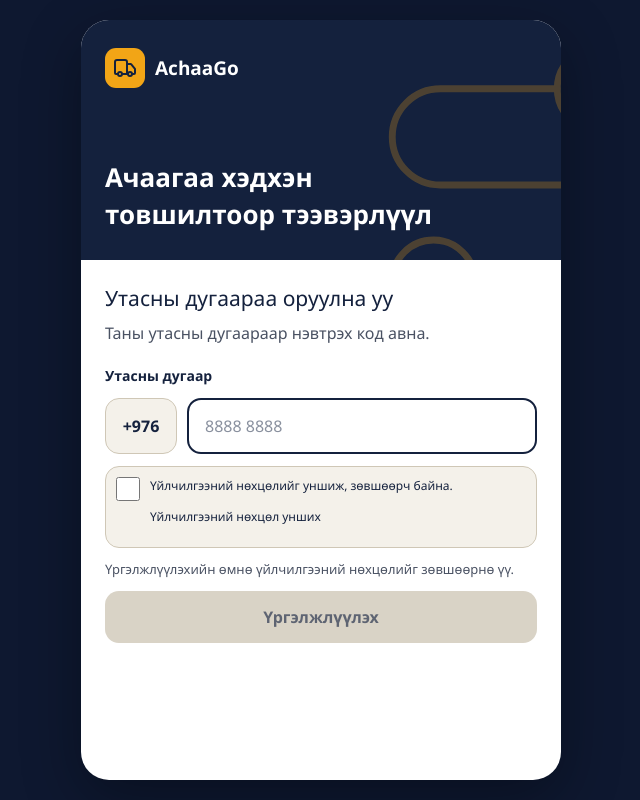
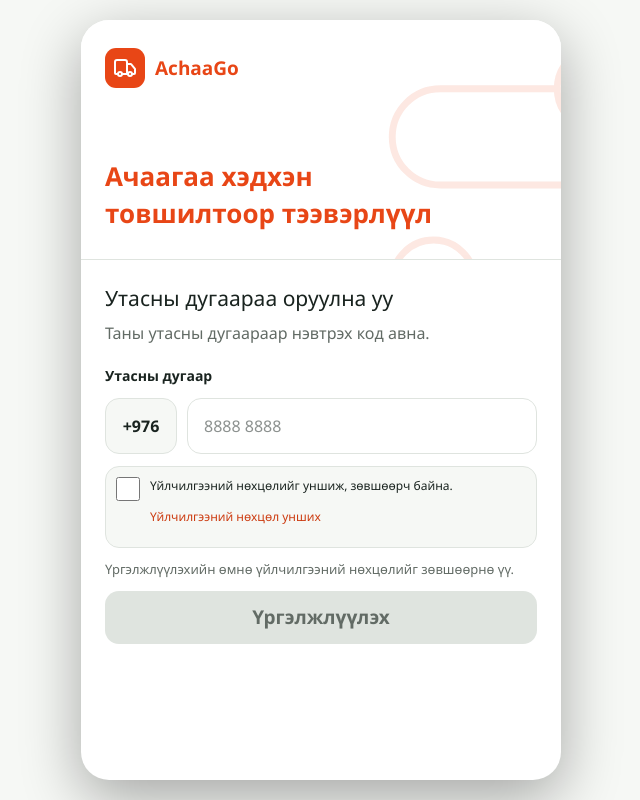
Before and after one commit to AchaaGo/AchaaGo, a Next.js app in the folder apps/web/: page / in a window 1280 px wide. Shown: the whole page, without its empty margins (319-959 px from the left). Built offline with nearby package versions, Linux system fonts and the light colour scheme.

Commit message:
Apply orange and forest green brand palette

```diff
--- a/apps/web/src/app/globals.css
+++ b/apps/web/src/app/globals.css
@@ -6,7 +6,7 @@
 @import "@fontsource/unbounded/600.css";
 @import "@fontsource/unbounded/700.css";
 
-:root { --ink:#14213d; --ink-deep:#0e1830; --ground:#f4f1ea; --surface:#fff; --accent:#f2a516; --accent-soft:#fff6e0; --line:#e2dccf; --line-strong:#cfc7b6; --muted:#4a5263; --error:#b42318; }
+:root { --ink:#19231F; --ink-deep:#183D30; --ground:#F6F8F5; --surface:#FFFFFF; --accent:#E84616; --accent-hover:#CC3B10; --accent-soft:#FFF7F2; --line:#DFE4DF; --line-strong:#DFE4DF; --muted:#626B65; --mint:#B1D6C3; --error:#b42318; }
 * { box-sizing:border-box; }
 html,body { margin:0; min-height:100%; background:var(--ground); color:var(--ink); font-family:"Golos Text","Segoe UI",system-ui,sans-serif; }
 body { min-height:100dvh; }
@@ -17,15 +17,15 @@ button:focus-visible,input:focus-visible,select:focus-visible,a:focus-visible {
 .shell { min-height:100dvh; position:relative; overflow:hidden; background:var(--ground); }
 .phone { min-height:100dvh; width:100%; max-width:480px; margin:auto; position:relative; overflow:hidden; background:white; }
 .btn { min-height:52px; border:0; border-radius:14px; padding:0 18px; font-weight:700; cursor:pointer; display:inline-flex; align-items:center; justify-content:center; gap:9px; }
-.btn:disabled { background:#d9d3c6!important; color:#5e6472!important; cursor:not-allowed; }
-.btn-primary { background:var(--ink); color:white; }
-.btn-accent { background:var(--accent); color:var(--ink); }
+.btn:disabled { background:var(--line)!important; color:var(--muted)!important; cursor:not-allowed; }
+.btn-primary { background:var(--accent); color:white; font-size:19px; font-weight:700; }
+.btn-accent { background:var(--accent); color:white; font-size:19px; font-weight:700; }
 .btn-outline { background:white; border:2px solid var(--ink); }
-.icon-btn { width:48px; height:48px; border-radius:50%; border:0; background:white; box-shadow:0 4px 14px #14213d24; display:grid; place-items:center; cursor:pointer; }
-.field { width:100%; height:56px; border:2px solid var(--ink); border-radius:14px; padding:0 16px; background:white; color:var(--ink); }
+.icon-btn { width:48px; height:48px; border-radius:50%; border:0; background:white; box-shadow:0 4px 14px #183d3024; display:grid; place-items:center; cursor:pointer; }
+.field { width:100%; height:56px; border:1px solid var(--line); border-radius:14px; padding:0 16px; background:white; color:var(--ink); }
 .field-soft { border:1px solid var(--line-strong); background:var(--ground); }
-.sheet { position:absolute; inset:auto 0 0; background:white; border-radius:24px 24px 0 0; padding:12px 20px calc(22px + env(safe-area-inset-bottom)); box-shadow:0 -8px 28px #14213d24; z-index:4; }
-.grab { width:40px; height:5px; border-radius:3px; background:#d9d3c6; margin:0 auto 18px; }
+.sheet { position:absolute; inset:auto 0 0; background:white; border-radius:24px 24px 0 0; padding:12px 20px calc(22px + env(safe-area-inset-bottom)); box-shadow:0 -8px 28px #183d3024; z-index:4; }
+.grab { width:40px; height:5px; border-radius:3px; background:var(--line); margin:0 auto 18px; }
 .card { border:1px solid var(--line); border-radius:18px; background:white; }
 .map { position:absolute; inset:0; background:#ece7dc; overflow:hidden; }
 .map:before { content:""; position:absolute; inset:-30px; background:linear-gradient(96deg,transparent 10%,white 10% 12%,transparent 12% 46%,white 46% 49%,transparent 49% 76%,white 76% 78%,transparent 78%),linear-gradient(5deg,transparent 25%,white 25% 27%,transparent 27% 53%,white 53% 56%,transparent 56% 79%,white 79% 81%,transparent 81%); opacity:.8; }
@@ -48,9 +48,9 @@ button:focus-visible,input:focus-visible,select:focus-visible,a:focus-visible {
 .table-wrap { overflow:auto; border:1px solid var(--line); border-radius:18px; background:white; }
 table { width:100%; border-collapse:collapse; }
 th,td { padding:14px 16px; text-align:left; border-bottom:1px solid var(--line); white-space:nowrap; }
-th { font-size:13px; color:var(--muted); background:#faf8f3; }
+th { font-size:13px; color:var(--muted); background:var(--ground); }
 .badge { display:inline-flex; align-items:center; border-radius:99px; padding:5px 9px; font-size:12px; font-weight:700; background:var(--accent-soft); }
-@media (min-width:800px) { .customer-desktop { background:var(--ink-deep); padding:20px; } .phone { min-height:calc(100dvh - 40px); height:844px; max-height:calc(100dvh - 40px); border-radius:28px; box-shadow:0 18px 60px #0005; } }
+@media (min-width:800px) { .customer-desktop { background:var(--ground); padding:20px; } .phone { min-height:calc(100dvh - 40px); height:844px; max-height:calc(100dvh - 40px); border-radius:28px; box-shadow:0 18px 60px #0005; } }
 @media (max-width:780px) { .admin-shell { display:block; } .sidebar { padding:16px; display:flex; align-items:center; justify-content:space-between; } .admin-main { padding:18px; } }
 
 /* Customer screens scroll naturally, including short windows and enlarged text. */
@@ -65,9 +65,9 @@ th { font-size:13px; color:var(--muted); background:#faf8f3; }
 .auth-screen .error, .customer-screen .error { padding:12px 14px; border:1px solid #ecc3bb; border-radius:12px; background:#fff4f1; overflow-wrap:anywhere; }
 .sr-only { position:absolute; width:1px; height:1px; padding:0; margin:-1px; overflow:hidden; clip:rect(0,0,0,0); white-space:nowrap; border:0; }
 .auth-screen { display:flex; flex-direction:column; }
-.auth-hero { position:relative; display:flex; flex-direction:column; justify-content:space-between; gap:36px; min-height:240px; padding:28px 24px; background:var(--ink); color:white; overflow:hidden; }
-.auth-hero h1 { font-family:"Golos Text","Segoe UI",system-ui,sans-serif; font-weight:700; position:relative; font-size:clamp(21px,5.6vw,26px); line-height:1.4; margin:0; text-wrap:balance; }
-.auth-route-art { position:absolute; right:-120px; top:0; color:var(--accent); opacity:.25; pointer-events:none; }
+.auth-hero { position:relative; display:flex; flex-direction:column; justify-content:space-between; gap:36px; min-height:240px; padding:28px 24px; background:var(--surface); color:var(--ink); border-bottom:1px solid var(--line); overflow:hidden; }
+.auth-hero h1 { color:var(--accent); font-family:"Golos Text","Segoe UI",system-ui,sans-serif; font-weight:700; position:relative; font-size:clamp(21px,5.6vw,26px); line-height:1.4; margin:0; text-wrap:balance; }
+.auth-route-art { position:absolute; right:-120px; top:0; color:var(--accent); opacity:.12; pointer-events:none; }
 .auth-body { padding:24px 24px calc(24px + env(safe-area-inset-bottom)); display:flex; flex:1; flex-direction:column; gap:20px; }
 .auth-body h2 { font-size:21px; line-height:1.4; margin:0 0 8px; }
 .auth-body p { margin:0; }
@@ -101,20 +101,20 @@ th { font-size:13px; color:var(--muted); background:#faf8f3; }
 .service-card small { font-size:13px; }
 .service-card .service-price { margin-top:auto; padding-top:4px; font-size:13px; }
 .service-icon { flex-shrink:0; width:44px; height:44px; border-radius:12px; background:var(--ink); color:var(--accent); display:grid; place-items:center; }
-.route-search { position:sticky; top:0; z-index:6; padding:14px 16px 12px; background:white; border-bottom:1px solid var(--line); box-shadow:0 4px 18px #14213d12; }
+.route-search { position:sticky; top:0; z-index:6; padding:14px 16px 12px; background:white; border-bottom:1px solid var(--line); box-shadow:0 4px 18px #183d3012; }
 .route-heading { display:flex; align-items:center; gap:10px; margin-bottom:10px; }
 .route-heading .icon-btn { flex-shrink:0; box-shadow:none; background:var(--ground); }
 .route-heading div { min-width:0; }
 .route-heading h1 { font-size:17px; margin:0; }
 .route-heading small { color:var(--muted); }
 .destination-field { display:flex; align-items:center; gap:10px; padding:0 10px 0 14px; border:2px solid var(--ink); border-radius:14px; background:white; }
-.destination-field:focus-within { box-shadow:0 0 0 3px var(--accent-soft); border-color:#946000; }
+.destination-field:focus-within { box-shadow:0 0 0 3px var(--accent-soft); border-color:var(--accent); }
 .destination-field > svg { flex-shrink:0; }
 .destination-field input { flex:1; width:100%; height:52px; padding:0; border:0; background:transparent; color:var(--ink); font-weight:600; }
 .destination-field input:focus-visible { outline:0; box-shadow:none; }
 .clear-search { flex-shrink:0; width:44px; height:44px; border:0; border-radius:10px; background:var(--ground); display:grid; place-items:center; cursor:pointer; }
 .search-feedback { font-size:13px; color:var(--muted); margin:8px 0 0; }
-.suggest-list { position:absolute; top:100%; left:12px; right:12px; margin-top:4px; padding:4px; max-height:min(320px,45dvh); overflow-y:auto; overscroll-behavior:contain; border:1px solid var(--line-strong); border-radius:16px; background:white; box-shadow:0 10px 28px #14213d30; }
+.suggest-list { position:absolute; top:100%; left:12px; right:12px; margin-top:4px; padding:4px; max-height:min(320px,45dvh); overflow-y:auto; overscroll-behavior:contain; border:1px solid var(--line-strong); border-radius:16px; background:white; box-shadow:0 10px 28px #183d3030; }
 .suggest-option { width:100%; min-height:56px; padding:12px; border:0; border-radius:10px; background:white; display:flex; align-items:center; gap:12px; text-align:left; cursor:pointer; overflow-wrap:anywhere; }
 .suggest-option + .suggest-option { border-top:1px solid var(--line); }
 .suggest-option svg { flex-shrink:0; }
@@ -127,7 +127,7 @@ th { font-size:13px; color:var(--muted); background:#faf8f3; }
 .section-heading > span { font-size:13px; }
 .service-options { display:grid; gap:8px; }
 .service-option { display:flex; align-items:center; gap:10px; min-height:76px; width:100%; padding:12px; border:2px solid var(--line); border-radius:16px; background:white; text-align:left; cursor:pointer; }
-.service-option[aria-pressed="true"], .payment-options button[aria-pressed="true"] { border-color:var(--ink); background:var(--accent-soft); }
+.service-option[aria-pressed="true"], .payment-options button[aria-pressed="true"] { border-color:var(--accent); background:var(--accent-soft); }
 .service-description { flex:1; min-width:0; overflow-wrap:anywhere; }
 .service-description small { display:block; font-size:12px; color:var(--muted); }
 .service-amount { flex-shrink:0; text-align:right; font-size:14px; }
@@ -144,20 +144,22 @@ th { font-size:13px; color:var(--muted); background:#faf8f3; }
 .status-card { border:1px solid var(--line); border-radius:14px; padding:14px; background:var(--ground); color:var(--muted); }
 .status-card p { margin:0 0 10px; }
 .flow-loading { display:grid; place-content:center; justify-items:center; gap:16px; background:var(--ink)!important; color:white; }
-.order-summary { display:grid; gap:12px; background:var(--ground); padding:16px; border-radius:16px; }
+.order-summary { display:grid; gap:12px; background:var(--ink-deep); color:var(--surface); padding:16px; border-radius:16px; }
 .summary-address { display:flex; gap:10px; min-width:0; overflow-wrap:anywhere; }
 .summary-address svg { flex-shrink:0; margin-top:3px; }
-.summary-address small { display:block; color:var(--muted); }
+.summary-address small { display:block; color:var(--mint); }
+.order-summary .muted { color:var(--mint); }
+.order-summary .summary-total { border-color:color-mix(in srgb,var(--mint) 30%,transparent); }
 .summary-total { display:flex; flex-wrap:wrap; justify-content:space-between; gap:8px; padding-top:12px; border-top:1px solid var(--line); }
 .summary-total strong { white-space:nowrap; }
 .rating-buttons { display:flex; justify-content:center; flex-wrap:wrap; gap:4px; }
 .rating-buttons button { display:grid; place-items:center; width:48px; height:48px; border:0; border-radius:12px; background:transparent; cursor:pointer; }
 .rating-buttons button[aria-pressed="true"] { background:var(--accent-soft); }
 .qpay-dialog { border:0; padding:22px; width:calc(100% - 32px); max-width:360px; max-height:calc(100dvh - 32px); border-radius:20px; background:white; color:var(--ink); text-align:center; box-shadow:0 18px 60px #0005; }
-.qpay-dialog::backdrop, .admin-drawer::backdrop, .admin-modal::backdrop { background:#0e183099; }
-.admin-drawer { position:fixed; inset:0 0 0 auto; margin:0; width:min(520px,100%); height:100%; max-height:100%; border:0; border-radius:0; background:white; padding:24px; box-shadow:-15px 0 50px #14213d33; overflow-y:auto; }
+.qpay-dialog::backdrop, .admin-drawer::backdrop, .admin-modal::backdrop { background:#183d3099; }
+.admin-drawer { position:fixed; inset:0 0 0 auto; margin:0; width:min(520px,100%); height:100%; max-height:100%; border:0; border-radius:0; background:white; padding:24px; box-shadow:-15px 0 50px #183d3033; overflow-y:auto; }
 .admin-modal { position:fixed; inset:0; margin:auto; border:0; background:transparent; padding:18px; max-width:100%; max-height:100%; display:flex; align-items:center; justify-content:center; }
-@media (hover:hover) { .service-card:hover, .service-option:hover, .suggest-option:hover { border-color:var(--ink); background:var(--accent-soft); } .auth-screen .btn-primary:hover:not(:disabled), .customer-screen .btn-primary:hover:not(:disabled) { background:#233858; } }
+@media (hover:hover) { .service-card:hover, .service-option:hover, .suggest-option:hover { border-color:var(--accent); background:var(--accent-soft); } .auth-screen .btn-primary:hover:not(:disabled), .customer-screen .btn-primary:hover:not(:disabled) { background:var(--accent-hover); } }
 @media (max-width:359px) { .auth-body,.auth-hero,.code-screen { padding-left:18px; padding-right:18px; } .customer-screen .sheet { padding-left:14px; padding-right:14px; } .service-option { flex-wrap:wrap; } .service-amount { margin-left:auto; } .service-grid { gap:8px; } .service-card { padding:10px; } }
 @media (max-height:650px) { .auth-hero { min-height:180px; gap:24px; padding-top:20px; padding-bottom:20px; } }
 @media (prefers-reduced-motion:reduce) { .auth-screen *, .customer-screen *, .suggest-list { animation:none!important; transition:none!important; scroll-behavior:auto!important; } }
@@ -168,4 +170,9 @@ th { font-size:13px; color:var(--muted); background:#faf8f3; }
 .terms-consent-label > span { min-width:0; padding-top:2px; }
 .terms-consent-text { display:block; }
 .terms-consent a { display:inline-flex; align-items:center; min-height:44px; color:var(--ink); font-size:12px; font-weight:500; text-underline-offset:3px; }
-.terms-consent:has(input:checked) { border-color:var(--ink); background:var(--accent-soft); }
+.terms-consent:has(input:checked) { border-color:var(--accent); background:var(--accent-soft); }
+
+/* Large bold labels retain contrast on the requested orange action color. */
+@media (hover:hover) { .btn-primary:hover:not(:disabled), .btn-accent:hover:not(:disabled) { background:var(--accent-hover); } }
+.service-icon { background:var(--ink-deep); color:var(--mint); }
+.terms-consent a { color:var(--accent-hover); }
--- a/apps/web/src/app/layout.tsx
+++ b/apps/web/src/app/layout.tsx
@@ -2,7 +2,7 @@ import type {Metadata, Viewport} from 'next';
 import './globals.css';
 
 export const metadata: Metadata = {title:'AchaaGo', description:'Улаанбаатар хотын ачаа тээврийн үйлчилгээ', icons:{icon:'/icon.svg'}};
-export const viewport: Viewport = {width:'device-width', initialScale:1, viewportFit:'cover', themeColor:'#14213D'};
+export const viewport: Viewport = {width:'device-width', initialScale:1, viewportFit:'cover', themeColor:'#E84616'};
 
 export default function RootLayout({children}:{children:React.ReactNode}) {
   return <html lang="mn"><body>{children}</body></html>;
--- a/apps/web/src/components/Brand.tsx
+++ b/apps/web/src/components/Brand.tsx
@@ -1,2 +1,2 @@
 import {Truck} from 'lucide-react';
-export function Brand({light=false}:{light?:boolean}) { return <div style={{display:'flex',alignItems:'center',gap:10,color:light?'white':'var(--ink)'}}><span style={{width:40,height:40,borderRadius:11,background:'var(--accent)',display:'grid',placeItems:'center',color:'var(--ink)'}}><Truck size={24}/></span><strong className="display" style={{fontSize:19}}>AchaaGo</strong></div> }
+export function Brand({light=false}:{light?:boolean}) { return <div style={{display:'flex',alignItems:'center',gap:10,color:light?'white':'var(--accent)'}}><span style={{width:40,height:40,borderRadius:11,background:'var(--accent)',display:'grid',placeItems:'center',color:'white'}}><Truck size={24}/></span><strong className="display" style={{fontSize:19}}>AchaaGo</strong></div> }
--- a/apps/web/src/components/PhoneLogin.tsx
+++ b/apps/web/src/components/PhoneLogin.tsx
@@ -58,7 +58,7 @@ export function PhoneLogin({onDone, heading}:{onDone:(user:any)=>void | Promise<
   return <main className="phone auth-screen">
     <section className="auth-hero">
       <Route className="auth-route-art" size={330} strokeWidth={.5} aria-hidden="true"/>
-      <Brand light/>
+      <Brand/>
       <h1 className="display">{heading || 'Ачаагаа хэдхэн товшилтоор тээвэрлүүл'}</h1>
     </section>
     <section className="auth-body">
```
Also changed, not shown: apps/web/public/icon.svg.
